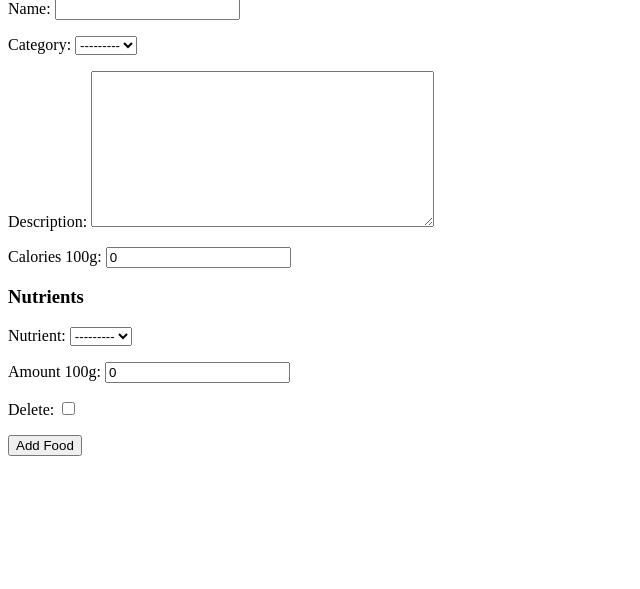
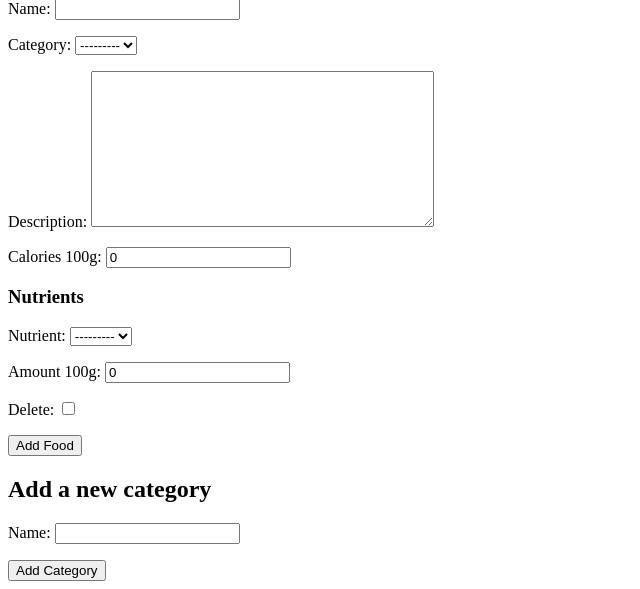
Before and after one commit to Aylift/BitePrep, a Django app: page /foods_db/ in a window 1280 px wide. Shown: the part 320-909 px from the top of the page, without its empty margins (0-640 px from the left). Before the commit the page ends 776 px from the top, so only its background shows below. Run offline with Django 4.2, Linux system fonts and the light colour scheme; data that the repository does not hold is empty.

Commit message:
[ADD] added funcionality to add categories by users

```diff
--- a/Bite_prep/Foods/forms.py
+++ b/Bite_prep/Foods/forms.py
@@ -1,6 +1,6 @@
 from django import forms
 from django.forms import inlineformset_factory
-from .models import Food, DiaryEntry, FoodNutrient
+from .models import Food, DiaryEntry, FoodNutrient, FoodCategory
 
 class FoodSearchForm(forms.Form):
     query = forms.CharField(label='Search for food', max_length=100)
@@ -24,3 +24,8 @@ class FoodNutrientForm(forms.ModelForm):
         fields = ['nutrient', 'amount_100g']
 
 FoodNutrientFormSet = inlineformset_factory(Food, FoodNutrient, form=FoodNutrientForm, extra=1)
+
+class FoodCategoryForm(forms.ModelForm):
+    class Meta:
+        model = FoodCategory
+        fields = ['name']
--- a/Bite_prep/Foods/templates/foods/foods_db.html
+++ b/Bite_prep/Foods/templates/foods/foods_db.html
@@ -39,4 +39,11 @@
         <button type="submit">Add Food</button>
     </form>
 
+    <h2>Add a new category</h2>
+    <form method="post">
+        {% csrf_token %}
+        {{ category_form.as_p }}
+        <button type="submit" name="add_category">Add Category</button>
+    </form>
+
 {% endblock %}
--- a/Bite_prep/Foods/views.py
+++ b/Bite_prep/Foods/views.py
@@ -1,7 +1,7 @@
 from django.shortcuts import render, redirect
 from django.db.models import Q
 from .models import FoodCategory, Food, Nutrient, FoodNutrient, DiaryEntry
-from .forms import FoodSearchForm, DiaryEntryForm, FoodForm, FoodNutrientFormSet
+from .forms import FoodSearchForm, DiaryEntryForm, FoodForm, FoodNutrientFormSet, FoodCategoryForm
 
 
 def foods_db(request):
@@ -16,22 +16,31 @@ def foods_db(request):
             food_nutrient.amount = food_nutrient.amount_100g * portion_size / 100
 
     if request.method == 'POST':
-        form = FoodForm(request.POST)
-        formset = FoodNutrientFormSet(request.POST, instance=Food())
-        if form.is_valid():
-            formset.instance = food
-            formset.save()
-            form.save()
-            return redirect('foods_db')
+        if 'add_food' in request.POST:
+            form = FoodForm(request.POST)
+            formset = FoodNutrientFormSet(request.POST, instance=Food())
+            if form.is_valid() and formset.is_valid():
+                food = form.save()
+                formset.instance = food
+                formset.save()
+                return redirect('foods_db')
+        elif 'add_category' in request.POST:
+            category_form = FoodCategoryForm(request.POST)
+            if category_form.is_valid():
+                category_form.save()
+                return redirect('foods_db')
+
     else:
         form = FoodForm()
         formset = FoodNutrientFormSet(instance=Food())
+        category_form = FoodCategoryForm()
 
     context= {
         'foods_list': foods_list,
         'portion_size': portion_size,
         'form': form,
         'formset': formset,
+        'category_form': category_form,
     }
     return render(request, 'Foods/foods_db.html', context)
 
```
